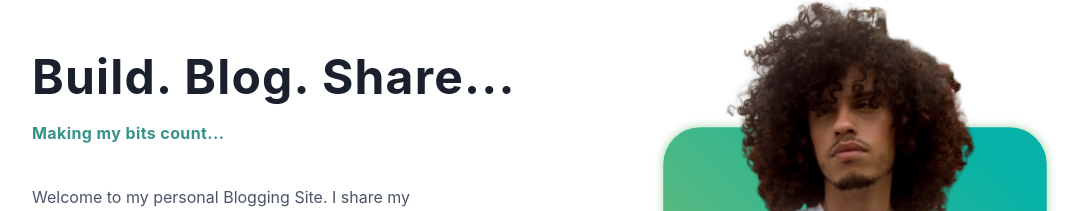
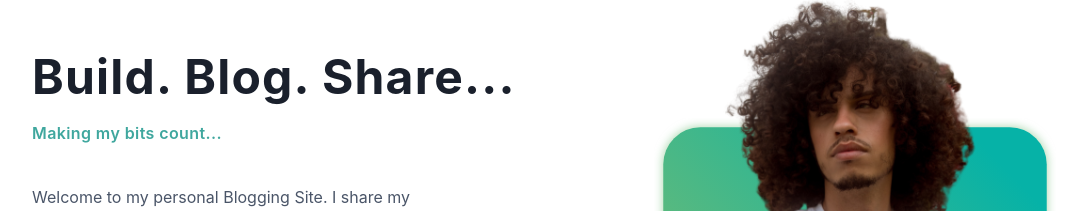
Before and after one commit to SanthoshRaju91/santhosh.raju, a Next.js app: page / in a window 1280 px wide. Shown: the part 243-454 px from the top of the page, without its empty margins (96-1179 px from the left). Built offline with nearby package versions, Linux system fonts and the light colour scheme.

Commit message:
Changing font colors

```diff
--- a/components/Hero/index.tsx
+++ b/components/Hero/index.tsx
@@ -19,8 +19,8 @@ const Hero: React.FC = () => {
           </Text>
           <Text
             fontSize={"md"}
-            fontWeight={"bold"}
-            textColor={"brand.800"}
+            fontWeight={"semibold"}
+            textColor={"brand.700"}
             letterSpacing={"wide"}
           >
             Making my bits count...
```
